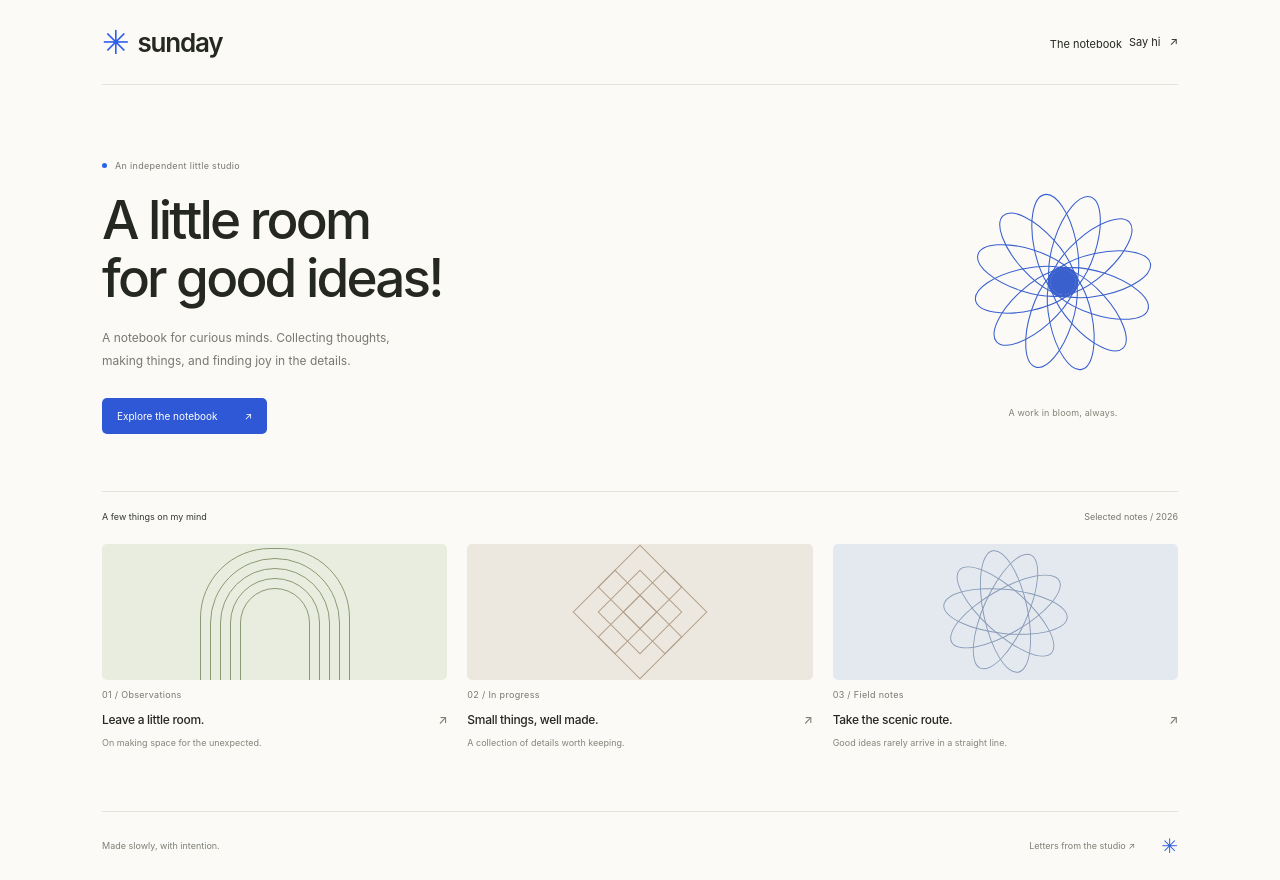
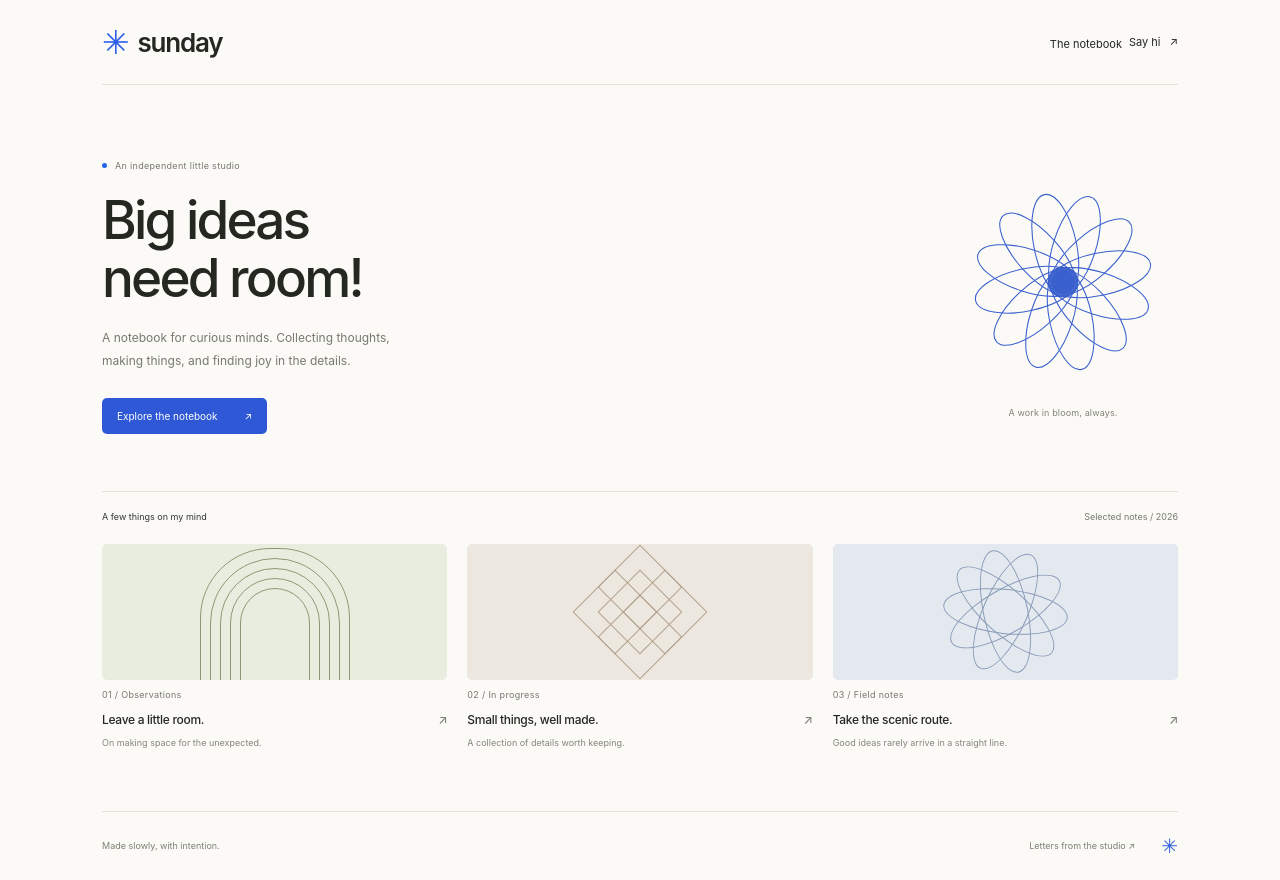
Before and after one commit to tushar-nath/sunday-studio, a Next.js app: page / in a window 1280 px wide. Built offline with nearby package versions, Linux system fonts and the light colour scheme; a web font is replaced by a local one.

Commit message:
feat(preview): apply reviewed design changes

```diff
--- a/app/studio.tsx
+++ b/app/studio.tsx
@@ -65,8 +65,8 @@ export function Studio() {
             <span className="blue-dot" /> An independent little studio
           </p>
           <h1 style={{ width: '358px', height: '115px' }}>
-            {"A little room"}<br />
-            {"for good ideas!"}</h1>
+            {"Big ideas"}<br />
+            {"need room!"}</h1>
           <p className="description">
             A notebook for curious minds. Collecting thoughts,
             <br className="desktop-break" /> making things, and finding joy in
```
